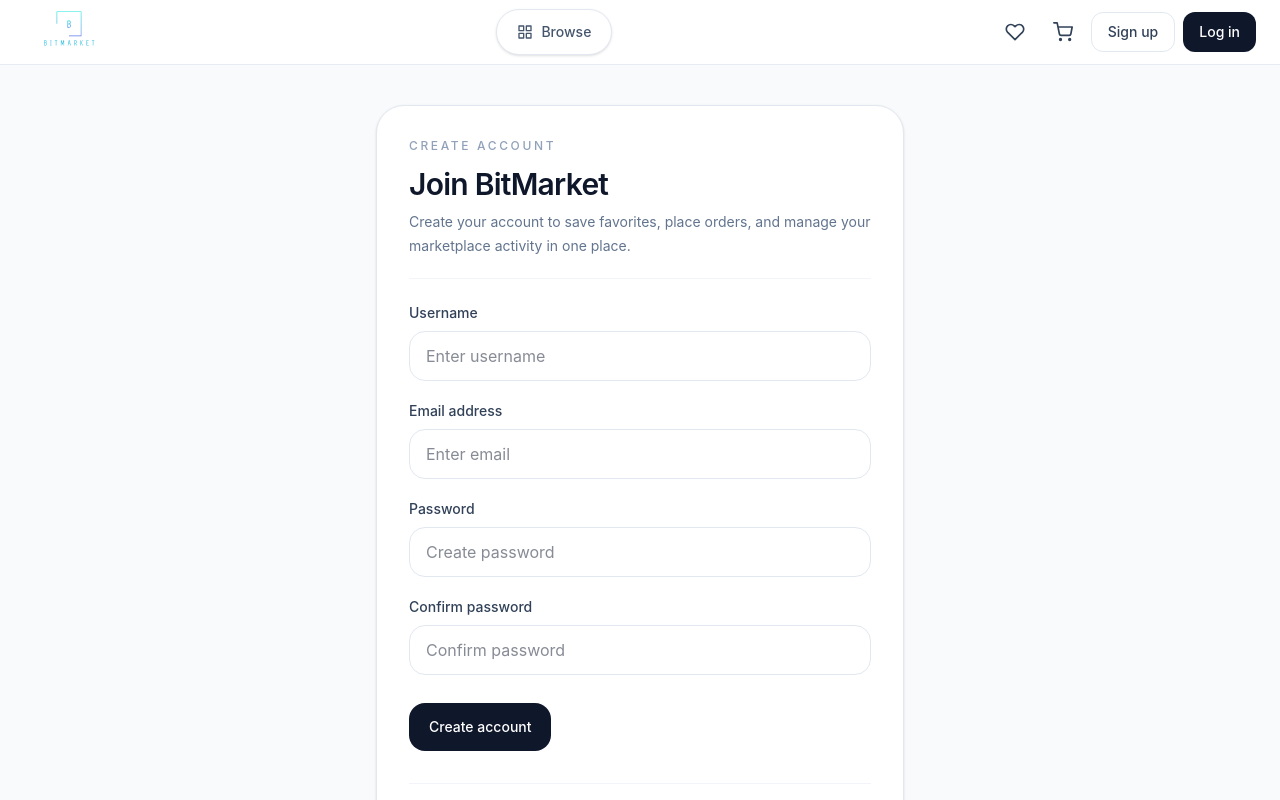
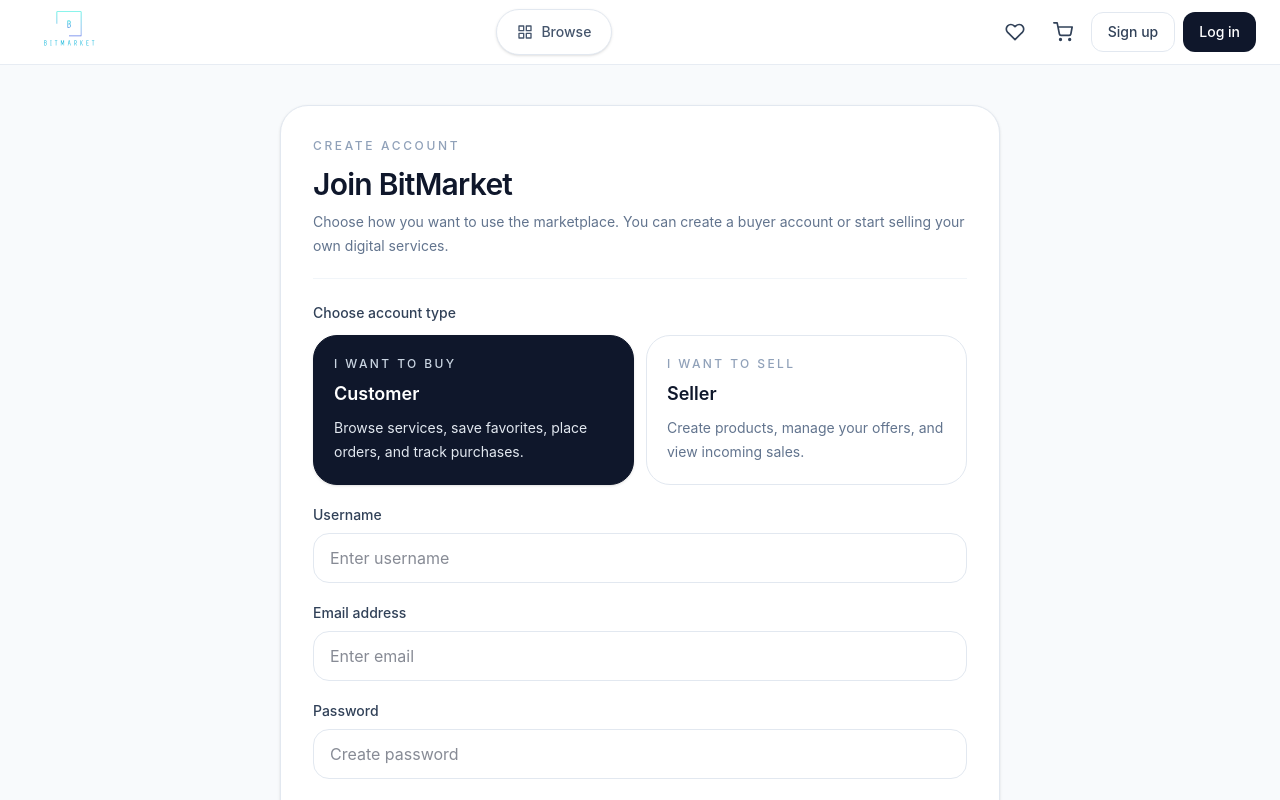
Before and after one commit to viktor-siropol/digital-services-marketplace, a React app in the folder frontend/: page /register in a window 1280 px wide. Shown: the top 800 px of the page. Built offline with nearby package versions, Linux system fonts and the light colour scheme; no server answers; the HTML template or start-up script is replaced by a standard one.

Commit message:
feat(auth): allow users to choose customer or seller account type

```diff
--- a/frontend/src/pages/Auth/Register.jsx
+++ b/frontend/src/pages/Auth/Register.jsx
@@ -6,6 +6,23 @@ import { setCredentials } from "../../redux/features/auth/authSlice";
 import { useRegisterMutation } from "../../redux/api/userApiSlice";
 import { toast } from "react-toastify";
 import Loader from "../../components/Loader";
+
+const accountTypes = [
+  {
+    value: "customer",
+    title: "Customer",
+    eyebrow: "I want to buy",
+    description:
+      "Browse services, save favorites, place orders, and track purchases.",
+  },
+  {
+    value: "seller",
+    title: "Seller",
+    eyebrow: "I want to sell",
+    description:
+      "Create products, manage your offers, and view incoming sales.",
+  },
+];
 
 const Register = () => {
   const dispatch = useDispatch();
@@ -18,6 +35,7 @@ const Register = () => {
   const sp = new URLSearchParams(search);
   const redirect = sp.get("redirect") || "/";
 
+  const [accountType, setAccountType] = useState("customer");
   const [username, setUsername] = useState("");
   const [email, setEmail] = useState("");
   const [password, setPassword] = useState("");
@@ -57,11 +75,16 @@ const Register = () => {
         username: username.trim(),
         email: email.trim(),
         password,
+        isSeller: accountType === "seller",
       }).unwrap();
 
       dispatch(setCredentials({ ...res }));
       navigate(redirect);
-      toast.success("Account created successfully");
+      toast.success(
+        accountType === "seller"
+          ? "Seller account created successfully"
+          : "Account created successfully",
+      );
     } catch (err) {
       toast.error(err?.data?.message || err.error || "Registration failed");
     }
@@ -69,7 +92,7 @@ const Register = () => {
 
   return (
     <div className="min-h-[calc(100vh-64px)] bg-slate-50">
-      <div className="mx-auto max-w-xl px-4 py-10 md:px-6">
+      <div className="mx-auto max-w-3xl px-4 py-10 md:px-6">
         <section className="rounded-[28px] border border-slate-200 bg-white p-6 shadow-sm sm:p-8">
           <div className="border-b border-slate-100 pb-5">
             <p className="text-xs font-medium uppercase tracking-[0.22em] text-slate-400">
@@ -80,13 +103,58 @@ const Register = () => {
               Join BitMarket
             </h1>
 
-            <p className="mt-2 max-w-lg text-sm leading-6 text-slate-500">
-              Create your account to save favorites, place orders, and manage
-              your marketplace activity in one place.
+            <p className="mt-2 max-w-2xl text-sm leading-6 text-slate-500">
+              Choose how you want to use the marketplace. You can create a buyer
+              account or start selling your own digital services.
             </p>
           </div>
 
           <form onSubmit={submitHandler} className="mt-6 space-y-5">
+            <div>
+              <p className="mb-3 text-sm font-medium text-slate-700">
+                Choose account type
+              </p>
+
+              <div className="grid gap-3 sm:grid-cols-2">
+                {accountTypes.map((type) => {
+                  const isSelected = accountType === type.value;
+
+                  return (
+                    <button
+                      key={type.value}
+                      type="button"
+                      onClick={() => setAccountType(type.value)}
+                      className={`rounded-3xl border p-5 text-left transition ${
+                        isSelected
+                          ? "border-slate-900 bg-slate-900 text-white shadow-sm"
+                          : "border-slate-200 bg-white text-slate-900 hover:border-slate-300 hover:bg-slate-50"
+                      }`}
+                    >
+                      <p
+                        className={`text-xs font-medium uppercase tracking-[0.2em] ${
+                          isSelected ? "text-slate-300" : "text-slate-400"
+                        }`}
+                      >
+                        {type.eyebrow}
+                      </p>
+
+                      <h2 className="mt-2 text-lg font-semibold">
+                        {type.title}
+                      </h2>
+
+                      <p
+                        className={`mt-2 text-sm leading-6 ${
+                          isSelected ? "text-slate-200" : "text-slate-500"
+                        }`}
+                      >
+                        {type.description}
+                      </p>
+                    </button>
+                  );
+                })}
+              </div>
+            </div>
+
             <div>
               <label
                 htmlFor="username"
@@ -165,7 +233,11 @@ const Register = () => {
                 disabled={isLoading}
                 className="inline-flex min-h-12 items-center justify-center rounded-2xl bg-slate-900 px-5 py-3 text-sm font-medium text-white transition hover:bg-slate-800 disabled:cursor-not-allowed disabled:opacity-60"
               >
-                {isLoading ? "Creating account..." : "Create account"}
+                {isLoading
+                  ? "Creating account..."
+                  : accountType === "seller"
+                    ? "Create seller account"
+                    : "Create customer account"}
               </button>
 
               {isLoading ? <Loader size="sm" /> : null}
```
Also changed, not shown: 1 other file (tests, documents, lock files or other folders).
